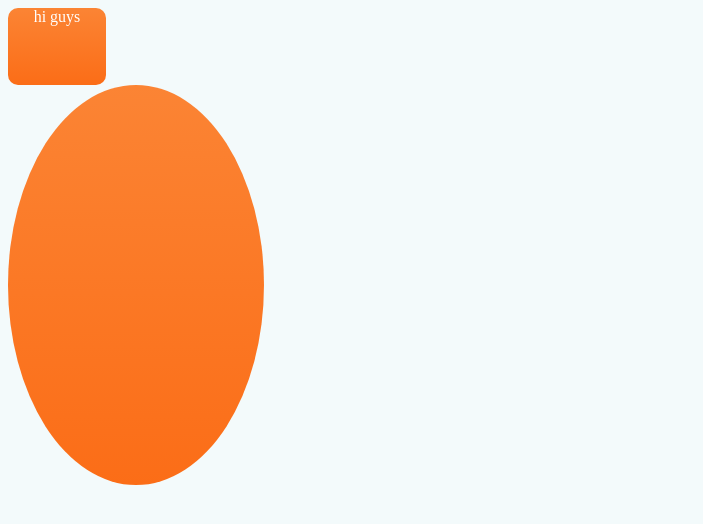
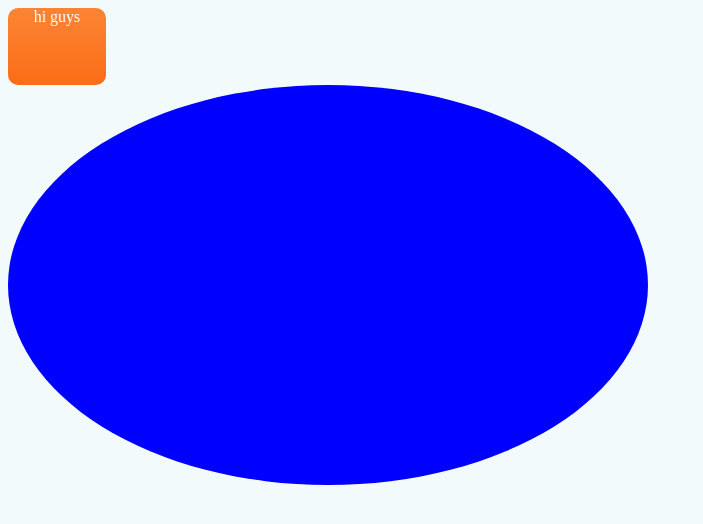
Before and after one commit to Chinmay-coder-10/TryRepository, a plain HTML site: page index.html in a window 1280 px wide. Shown: the whole page, without its empty margins (0-703 px from the left). Drawn offline with Linux system fonts and the light colour scheme.

Commit message:
Update index.html

```diff
--- a/index.html
+++ b/index.html
@@ -7,5 +7,5 @@ background-color:#F3FAFB;
 </style>
 <div class="c" style="color:white; text-align:center; background:linear-gradient(#FB8434, #FB6D17); height:77px; width:98px; border-radius: 10px;">hi guys</div>
 
-<div style="color:white; text-align:center; background:linear-gradient(#FB8434, #FB6D17); height:50vh; width:20vw; border-radius: 50%;"></div>
+<div style="color:white; text-align:center; background: blue; height:50vh; width:50vw; border-radius: 50%;"></div>
 </html>
```
